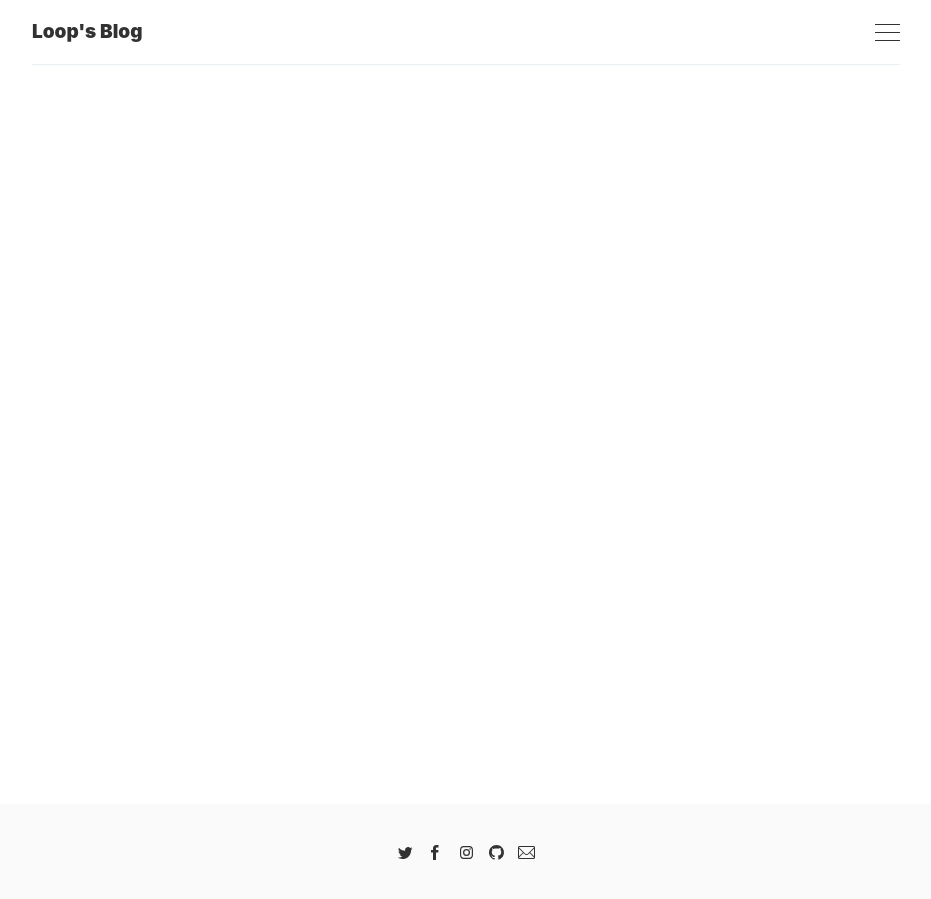
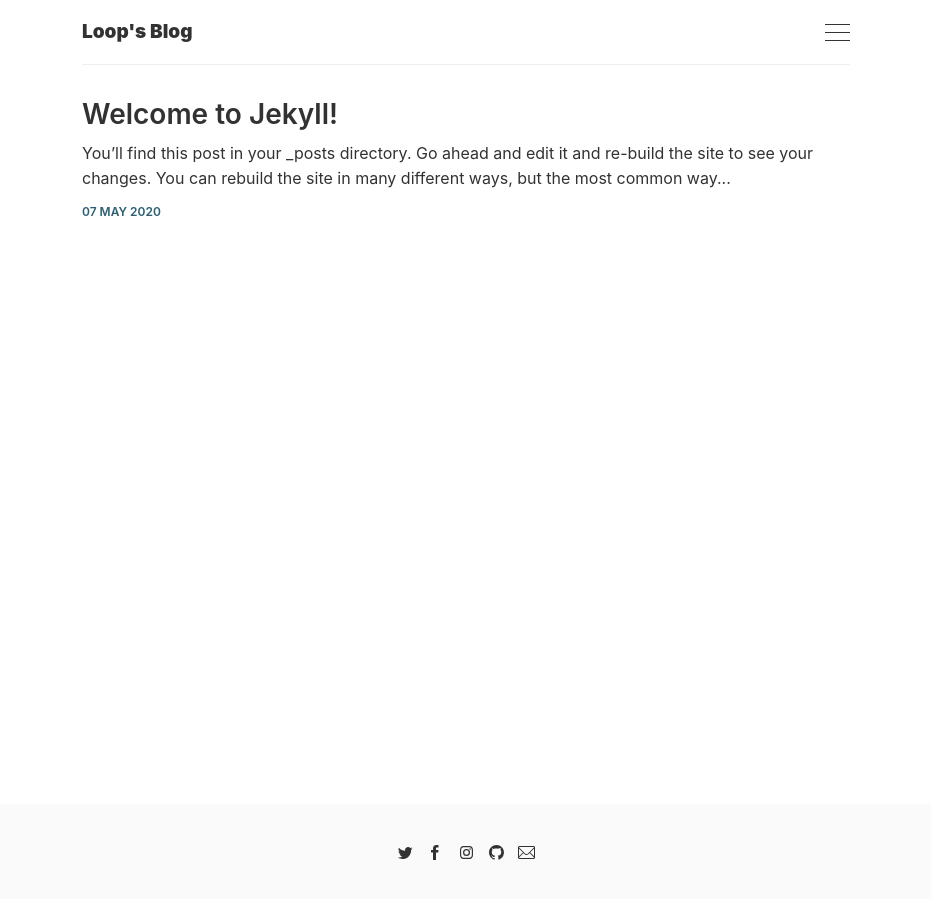
Before and after one commit to NishantJoshi00/nishantjoshi00.github.io, a Jekyll site: the page built from index.html, in a window 1280 px wide. Shown: the whole page, without its empty margins (174-1105 px from the left). Built offline with Jekyll 4.4.1, drawn with Linux system fonts in a browser that asks for light colours; the list of posts is cut into pages by our own code.

Commit message:
Padding in post

```diff
--- a/_layouts/post.html
+++ b/_layouts/post.html
@@ -10,7 +10,7 @@ layout: default
 
 <div class='o-wrapper'>
   <div class='o-grid'>
-    <div class='o-grid__col'>
+    <div class='o-grid__col' style="padding: 0 40px">
       <article class='c-post' itemscope itemtype='http://schema.org/BlogPosting'>
 
         <h1 class='c-post__title u-text-center'>{{ page.title }}</h1>
--- /dev/null
+++ b/_posts/docs/2020-05-07-welcome-to-jekyll.markdown
@@ -0,0 +1,25 @@
+---
+layout: post
+title:  "Welcome to Jekyll!"
+date:   2020-05-07 18:42:26 +0530
+categories: jekyll update
+---
+You’ll find this post in your `_posts` directory. Go ahead and edit it and re-build the site to see your changes. You can rebuild the site in many different ways, but the most common way is to run `jekyll serve`, which launches a web server and auto-regenerates your site when a file is updated.
+
+To add new posts, simply add a file in the `_posts` directory that follows the convention `YYYY-MM-DD-name-of-post.ext` and includes the necessary front matter. Take a look at the source for this post to get an idea about how it works.
+
+Jekyll also offers powerful support for code snippets:
+
+{% highlight ruby %}
+def print_hi(name)
+  puts "Hi, #{name}"
+end
+print_hi('Tom')
+#=> prints 'Hi, Tom' to STDOUT.
+{% endhighlight %}
+
+Check out the [Jekyll docs][jekyll-docs] for more info on how to get the most out of Jekyll. File all bugs/feature requests at [Jekyll’s GitHub repo][jekyll-gh]. If you have questions, you can ask them on [Jekyll Talk][jekyll-talk].
+
+[jekyll-docs]: https://jekyllrb.com/docs/home
+[jekyll-gh]:   https://github.com/jekyll/jekyll
+[jekyll-talk]: https://talk.jekyllrb.com/
--- a/_sass/components/_post.scss
+++ b/_sass/components/_post.scss
@@ -4,7 +4,7 @@
 
 .c-post {
   margin: 0 auto;
-  max-width: 740px;
+  max-width: $grid-width-default + 40px;
 
   &__title {
     font-size: double($font-size-tiny);
--- a/_sass/settings/_spaces.scss
+++ b/_sass/settings/_spaces.scss
@@ -3,4 +3,4 @@
 // *----------------------------------*/
 
 $base-spacing-unit: 16px;
-$grid-width-default: 900px;
+$grid-width-default: 800px;
```
